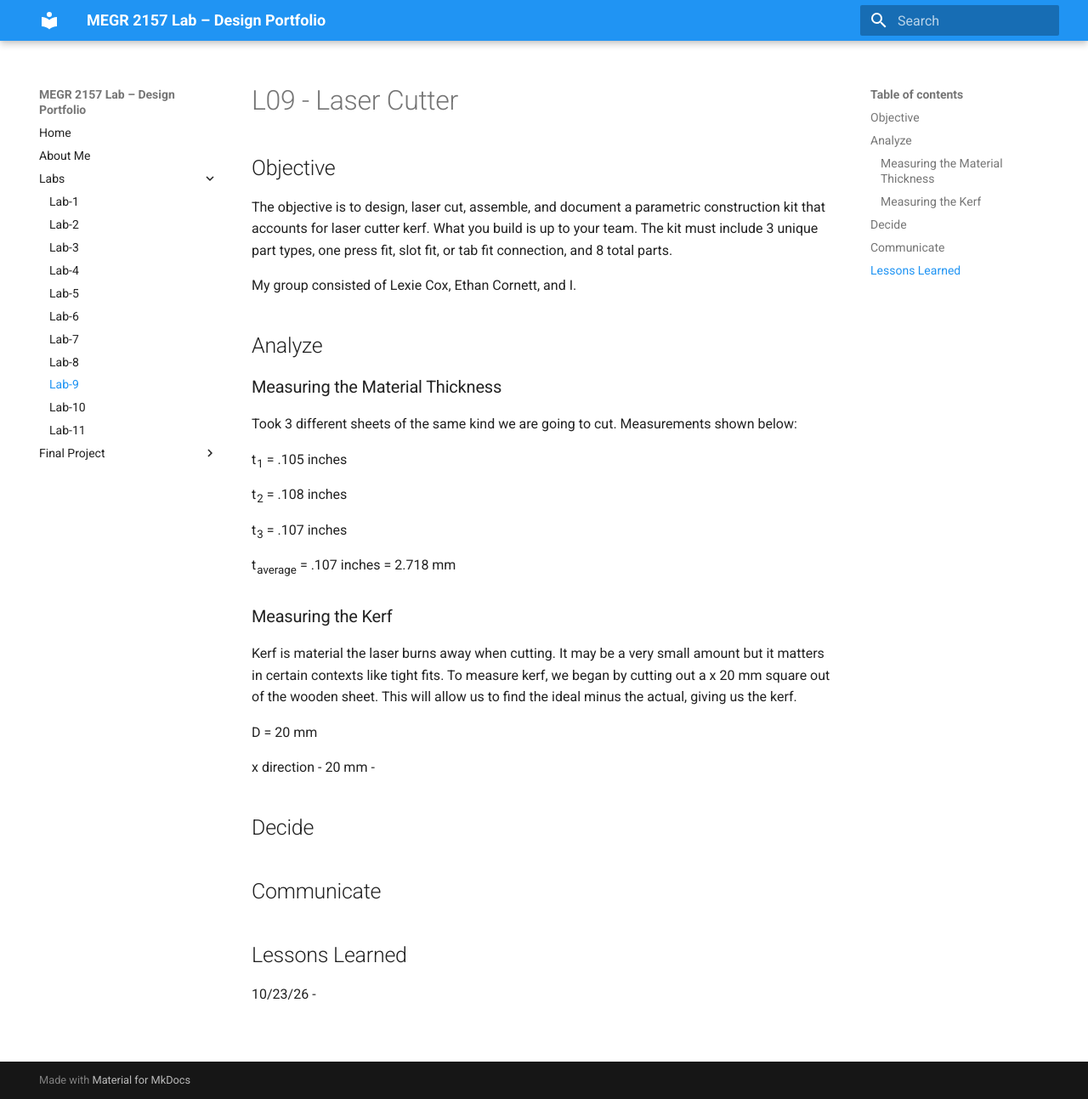
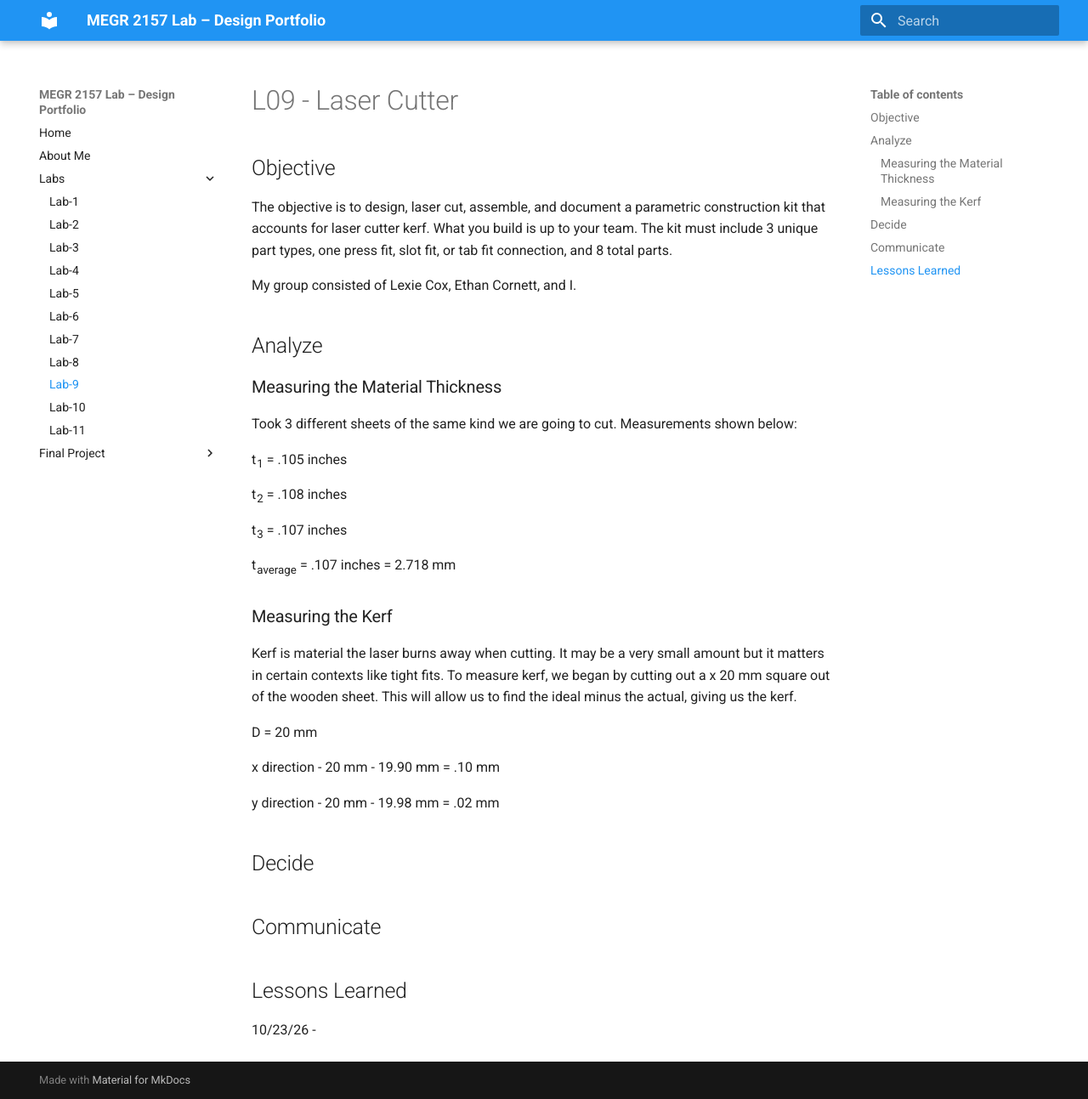
Before and after one commit to mgrego35/Morgan-Gregory-Lab-Portfolio, an MkDocs documentation site: the page built from docs/Labs/L09/index.md, in a window 1280 px wide and 1293 px high. Shown: the whole window at 85% size. Built offline with MkDocs 1.6.1 and Material for MkDocs 9.7.7, drawn with Linux system fonts in a browser that asks for light colours.

Commit message:
Update index.md

```diff
--- a/docs/Labs/L09/index.md
+++ b/docs/Labs/L09/index.md
@@ -26,8 +26,9 @@ Kerf is material the laser burns away when cutting. It may be a very small amoun
 
 D = 20 mm
 
-x direction - 20 mm -
+x direction - 20 mm - 19.90 mm = .10 mm
 
+y direction - 20 mm - 19.98 mm = .02 mm
 
 
 ## Decide
```
